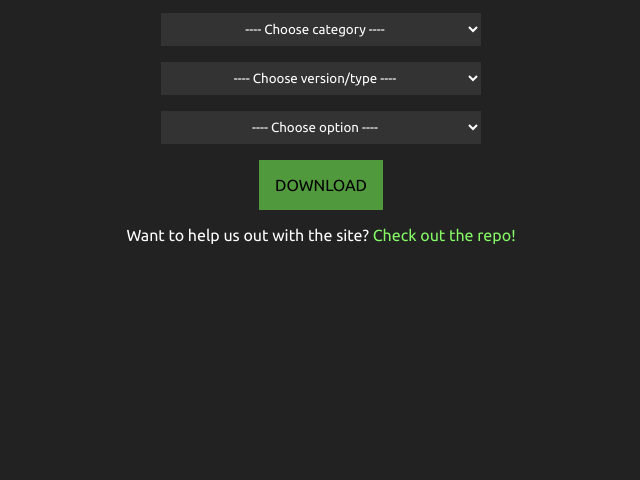
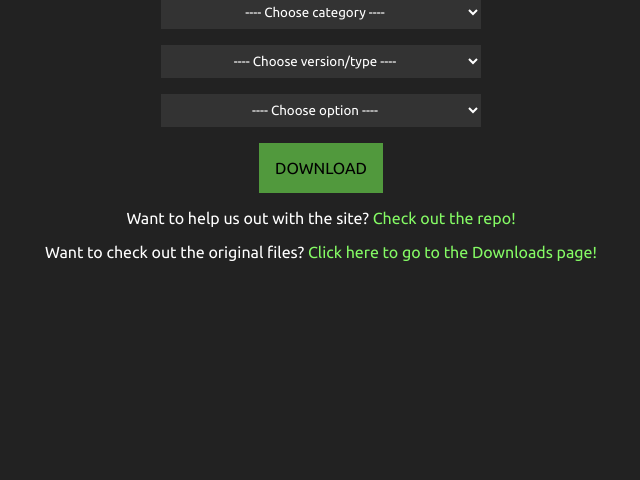
Before and after one commit to QuanTrieuPCYT/SmartDownload, a plain HTML site: page index.html in a window 1280 px wide. Shown: the part 320-800 px from the top of the page, without its empty margins (319-959 px from the left). Drawn offline with nearby package versions, Linux system fonts and the light colour scheme.

Commit message:
Added link to Downloads page

```diff
--- a/index.html
+++ b/index.html
@@ -32,6 +32,7 @@
                     <a id="download">DOWNLOAD</a>
                 </p>
                 <p>Want to help us out with the site? <a href="https://github.com/TheBobPony/BPDownloadsGUI">Check out the repo!</a></p>
+                <p>Want to check out the original files? <a href="https://download.bobpony.com">Click here to go to the Downloads page!</a></p>
             </div>
         </div>
 
```
